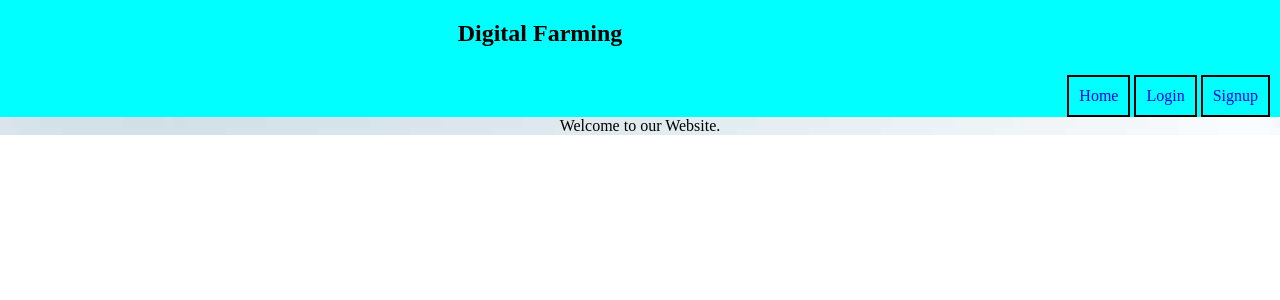
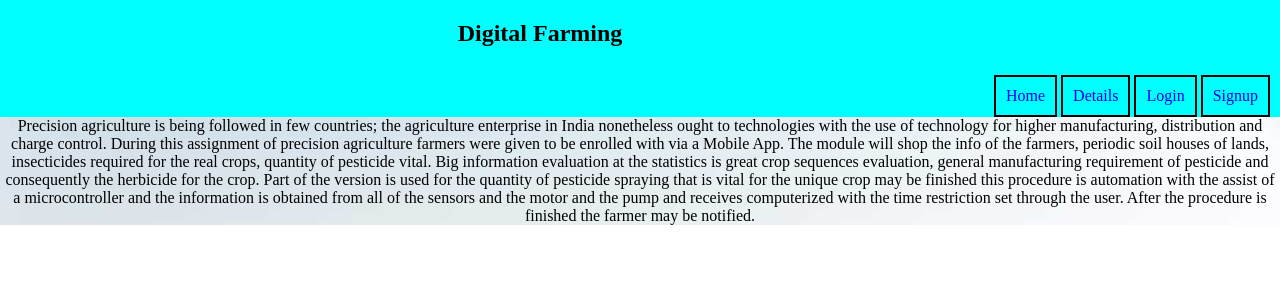
Before and after one commit to Raj4ever1/final_year_project, a Django app: page / in a window 1280 px wide. Shown: the top 300 px of the page. Run offline with Django 3.2, Linux system fonts and the light colour scheme.

Commit message:
home page detail

```diff
--- a/final_year_project/settings.py
+++ b/final_year_project/settings.py
@@ -25,7 +25,7 @@ SECRET_KEY = '6=@!=_o@05iis7ou#p1#=&4^3ltk(u(*)(40ymu35*$err1m_q'
 # SECURITY WARNING: don't run with debug turned on in production!
 DEBUG = True
 
-ALLOWED_HOSTS = ['192.168.1.5','127.0.0.1']
+ALLOWED_HOSTS = ['127.0.0.1','192.168.88.50']
 
 
 # Application definition
--- a/templates/base.html
+++ b/templates/base.html
@@ -5,11 +5,11 @@
     <meta charset="UTF-8">
     <title>{% block title %}
         {% if user.is_authenticated %}
-        {{user.first_name}}
+            {{ user.first_name }}
         {% else %}
-        Digital Farming
+            Digital Farming
         {% endif %}
-        {% endblock %}</title>
+    {% endblock %}</title>
     <link rel="stylesheet" href="{% static 'css/base.css' %}?{% now "U" %}">
     {% block link %}{% endblock %}
 
@@ -20,23 +20,34 @@
         <h2>Digital Farming</h2><br>
         <ul>
             {% if user.is_authenticated %}
-            <li style="border: none">Welcome, {{user.first_name}}</li>
-            <li><a href="{% url 'home' %}">Home</a> </li>
-            <li>Profile</li>
+                <li style="border: none">Welcome, {{ user.first_name }}</li>
+                <li><a href="{% url 'home' %}">Home</a></li>
+                <li>Profile</li>
                 <li><a href="{% url 'detail' %}">Details</a></li>
-            <li><a href="{% url 'contacts' %}">Contact</a> </li>
-            <li><a href="{% url 'logout' %}">Logout</a> </li>
+                <li><a href="{% url 'contacts' %}">Contact</a></li>
+                <li><a href="{% url 'logout' %}">Logout</a></li>
             {% else %}
-            <li><a href="{% url 'home' %}">Home</a> </li>
-            <li><a href="{% url 'login' %}">Login</a> </li>
-            <li><a href="{% url 'signup' %}">Signup</a> </li>
+                <li><a href="{% url 'home' %}">Home</a></li>
+                <li><a href="{% url 'detail' %}">Details</a></li>
+                <li><a href="{% url 'login' %}">Login</a></li>
+                <li><a href="{% url 'signup' %}">Signup</a></li>
             {% endif %}
         </ul>
 
     </div>
     <div class="mainbody_body">
         {% block body_content %}
-            Welcome to our Website.
+            <h1></h1>
+            Precision agriculture is being followed in few countries; the agriculture enterprise in India nonetheless
+            ought to technologies with the use of technology for higher manufacturing, distribution and charge control.
+            During this assignment of precision agriculture farmers were given to be enrolled with via a Mobile App. The
+            module will shop the info of the farmers, periodic soil houses of lands, insecticides required for the real
+            crops, quantity of pesticide vital. Big information evaluation at the statistics is great crop sequences
+            evaluation, general manufacturing requirement of pesticide and consequently the herbicide for the crop. Part
+            of the version is used for the quantity of pesticide spraying that is vital for the unique crop may be
+            finished this procedure is automation with the assist of a microcontroller and the information is obtained
+            from all of the sensors and the motor and the pump and receives computerized with the time restriction set
+            through the user. After the procedure is finished the farmer may be notified.
         {% endblock %}
     </div>
 </div>
```
Also changed, not shown: db.sqlite3.
